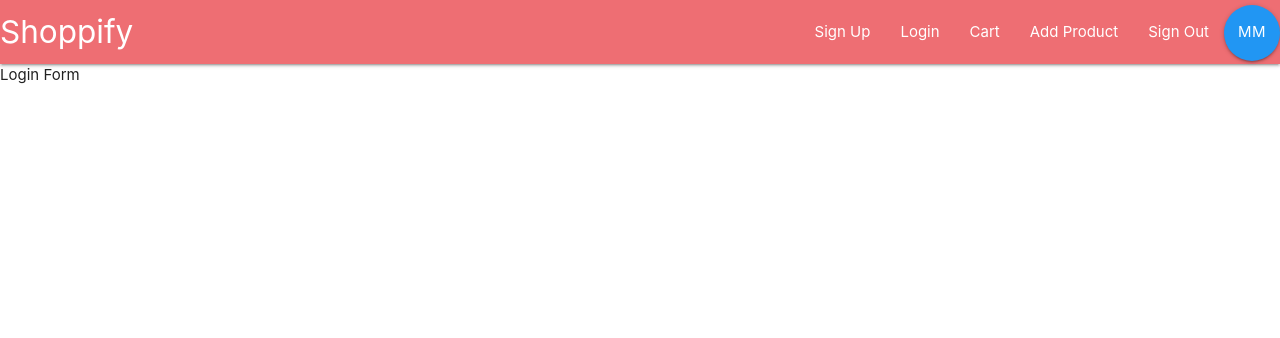
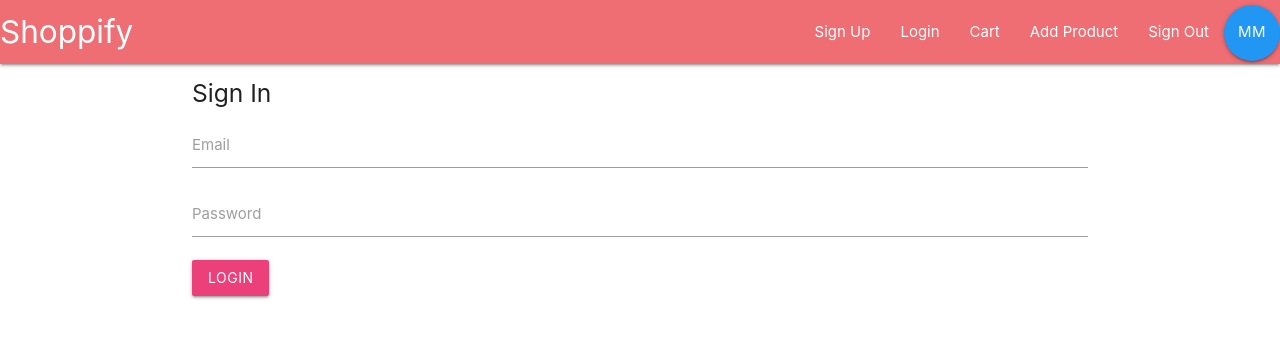
Before and after one commit to Gulsonmahesh/capstone-react, a React (Create React App) app: page /login in a window 1280 px wide. Shown: the top 338 px of the page. Built offline with nearby package versions, Linux system fonts and the light colour scheme; the HTML template or start-up script is replaced by a standard one.

Commit message:
Login Form Created

```diff
--- a/src/components/layout/Navbar.js
+++ b/src/components/layout/Navbar.js
@@ -7,7 +7,7 @@ export default function Navbar() {
         <div className = "container-fluid p-0">
             <nav>
                 <div className="nav-wrapper">
-                    <a href="/" className="brand-logo ml-5">Shoppify</a>
+                    <a href="/" className="brand-logo ml-5 d-none d-lg-block d-md-block">Shoppify</a>
                     <SignOut />
                     <SignIn />
                 </div>
--- a/src/components/user/Login.js
+++ b/src/components/user/Login.js
@@ -1,10 +1,38 @@
 import React, { Component } from 'react'
 
 export default class Login extends Component {
+    state = {
+        email: '',
+        password: ''
+    }
+    handleChange = (e) => {
+        e.preventDefault();
+        this.setState({
+            [e.target.id] : e.target.value
+        })
+    }
+    handleSubmit = (e) => {
+        e.preventDefault();
+        console.log(this.state);
+
+    }
     render() {
         return (
-            <div>
-                Login Form
+            <div className="container mt-5">
+            <form onSubmit = {this.handleSubmit} className="white p-5 m-5">
+                <h5 className="gray-text text-darken-3 mb-5">Sign In</h5>
+                <div className="input-field mb-4">
+                    <label htmlFor="email">Email</label>
+                    <input type="email" id="email" onChange={this.handleChange} />
+                </div>
+                <div className="input-field">
+                    <label htmlFor="password">Password</label>
+                    <input type="password" id="password" onChange={this.handleChange} />
+                </div>
+                <div className="input-field">
+                    <button className="btn pink lighten-1 z-depth-1 white-text">Login</button>
+                </div>
+            </form>
             </div>
         )
     }
```
